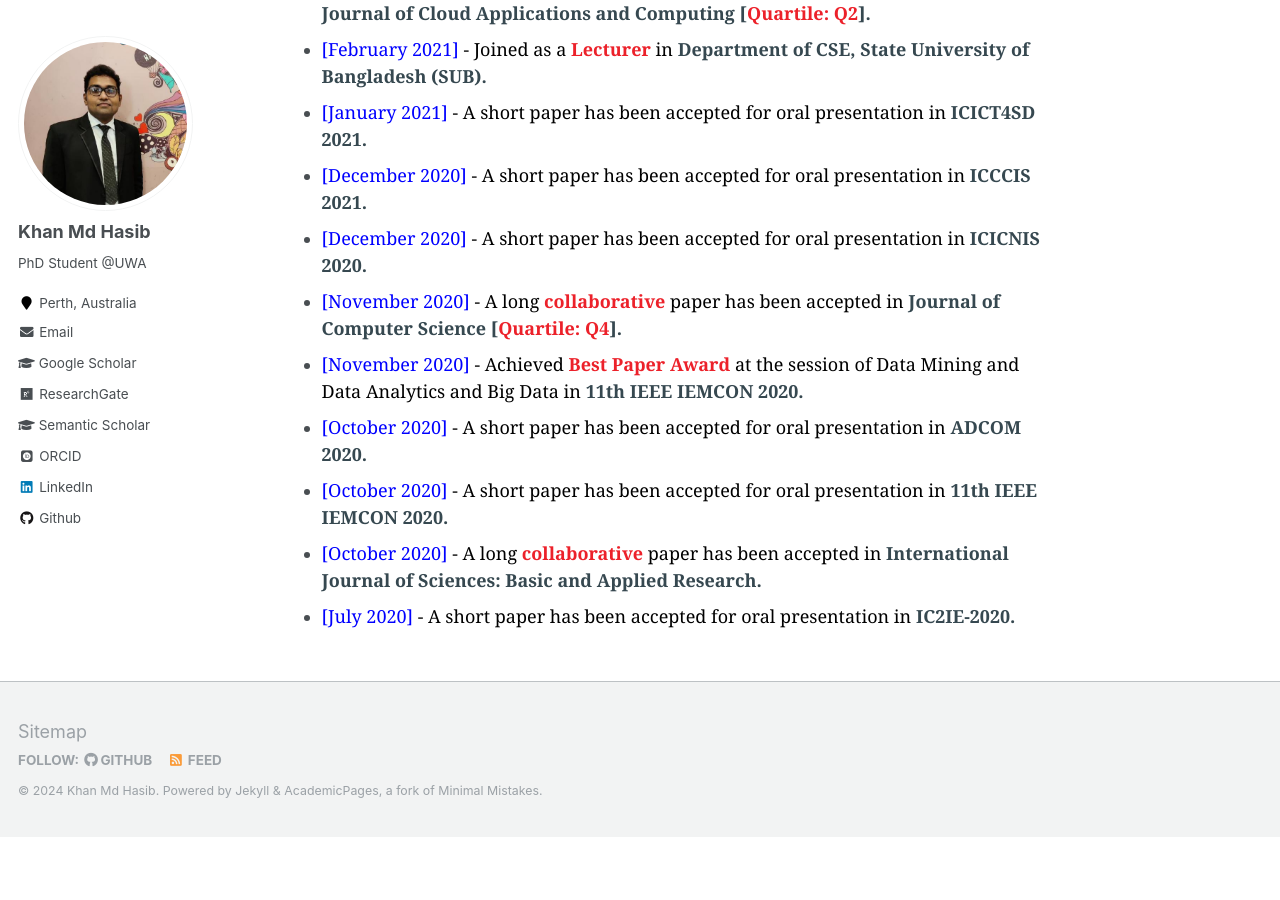
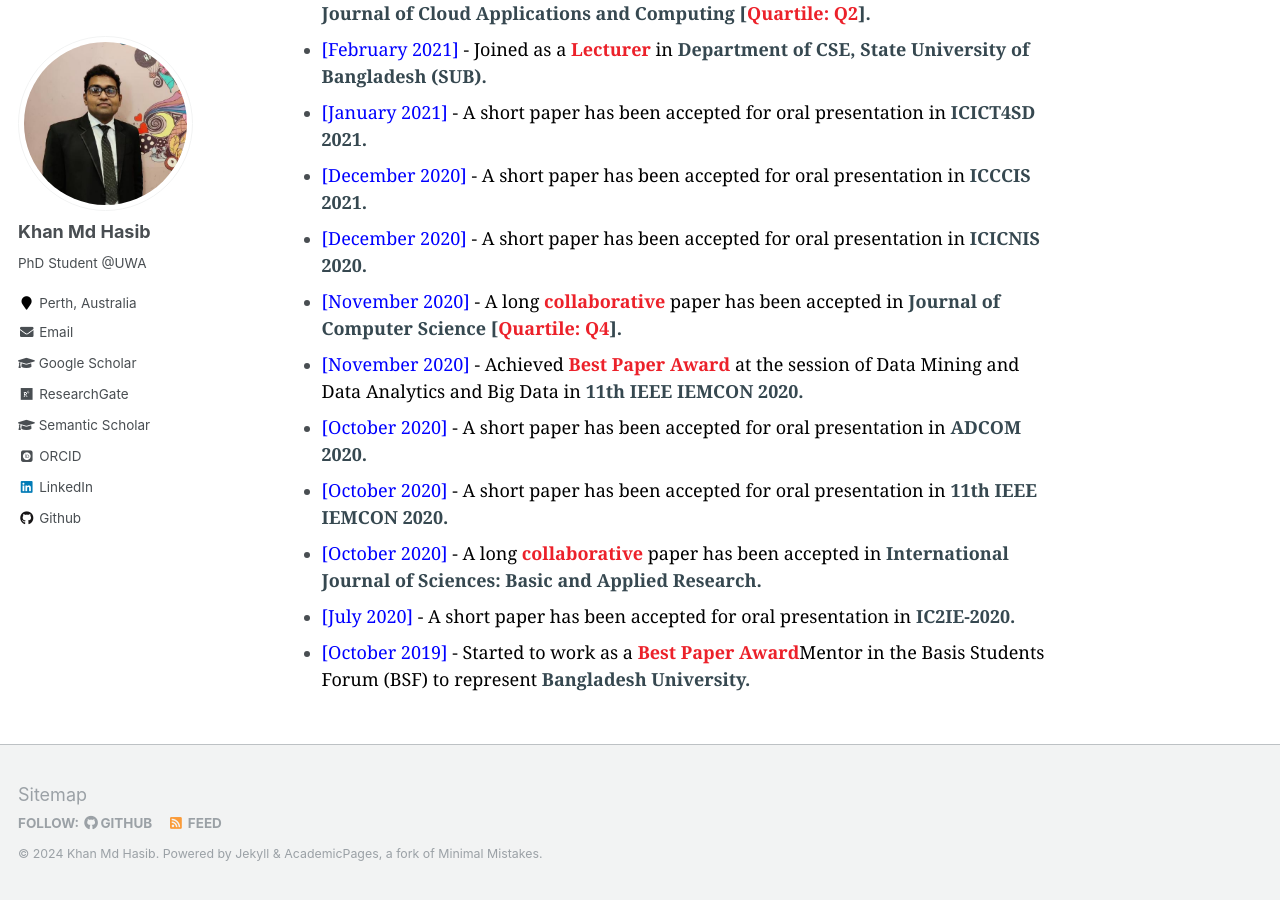
Before and after one commit to hasibaust13/hasibaust13.github.io, a Jekyll site: the page built from _pages/about.md, in a window 1280 px wide and 900 px high, scrolled down 5808 px. Built offline with Jekyll 4.4.1, drawn with Linux system fonts in a browser that asks for light colours; some web fonts are replaced; before the commit the page ends 6645 px from its top, so only the background shows below that.

Commit message:
about.md

```diff
--- a/_pages/about.md
+++ b/_pages/about.md
@@ -107,3 +107,4 @@ redirect_from:
 * <span style="font-family:Georgia; color:black"><span style="color:Blue">[October 2020]</span> - A short paper has been accepted for oral presentation in <a href="https://ieee-iemcon.org/" target="_blank" style="color:#364850;font-weight:bold"> 11th IEEE IEMCON 2020.
 * <span style="font-family:Georgia; color:black"><span style="color:Blue">[October 2020]</span> - A long <span style="color:#ec212a;font-weight:bold">collaborative</span> paper has been accepted in <a href="https://gssrr.org/index.php/JournalOfBasicAndApplied/article/view/11939" target="_blank" style="color:#364850;font-weight:bold"> International Journal of Sciences: Basic and Applied Research.
 * <span style="font-family:Georgia; color:black"><span style="color:Blue">[July 2020]</span> - A short paper has been accepted for oral presentation in <a href="https://ieeexplore.ieee.org/xpl/conhome/9274557/proceeding" target="_blank" style="color:#364850;font-weight:bold"> IC2IE-2020.
+* <span style="font-family:Georgia; color:black"><span style="color:Blue">[October 2019]</span> - Started to work as a  <span style="color:#ec212a;font-weight:bold">Best Paper Award</span>Mentor in the Basis Students Forum (BSF) to represent <a href="https://bu.edu.bd/" target="_blank" style="color:#364850;font-weight:bold"> Bangladesh University.
```
Also changed, not shown: 2 other files.
